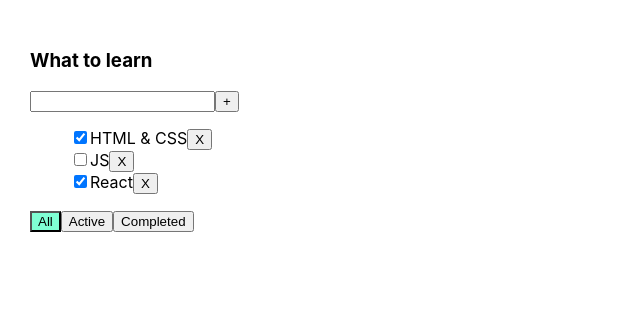
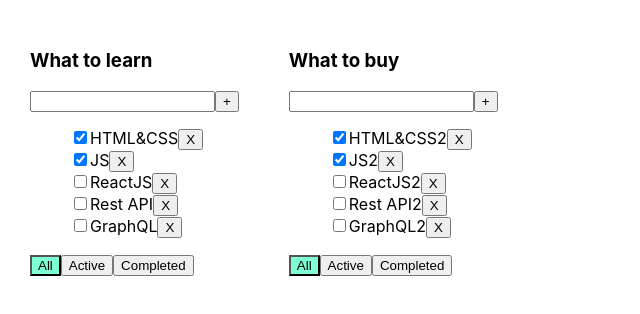
Before and after one commit to Vladislav-Nickolaevich/to-do-list, a React (Create React App) app: page / in a window 1280 px wide. Shown: the top 314 px of the page, without its empty margins (0-640 px from the left). Built offline with nearby package versions, Linux system fonts and the light colour scheme.

Commit message:
Created 2 independent Todolist, used deep copy of associative array, added key and new todoID for map, destructuring props in Todolist

```diff
--- a/src/App.tsx
+++ b/src/App.tsx
@@ -11,52 +11,79 @@
 
 export type FilterValuesType = 'all' | 'active' | 'completed'
 
+type TodolistsType = {
+    id: string
+    title: string
+    filter: FilterValuesType
+}
+
 function App() {
-    const todoListTitle: string = 'What to learn';
+    let todolistID1 = v1();
+    let todolistID2 = v1();
 
-    const [tasks, setTasks] = useState<Array<TaskType>>(
-        [
-            {id: v1(), title: 'HTML & CSS', isDone: true},
-            {id: v1(), title: 'JS', isDone: false},
-            {id: v1(), title: 'React', isDone: true}
-        ]
-    )
+    let [todolist, setTodolist] = useState<TodolistsType[]>([
+        {id: todolistID1, title: 'What to learn', filter: 'all'},
+        {id: todolistID2, title: 'What to buy', filter: 'all'},
+    ])
 
-    const [filter, setFilter] = useState<FilterValuesType>('all')
+    let [tasks, setTasks] = useState({
+        [todolistID1]: [
+            {id: v1(), title: "HTML&CSS", isDone: true},
+            {id: v1(), title: "JS", isDone: true},
+            {id: v1(), title: "ReactJS", isDone: false},
+            {id: v1(), title: "Rest API", isDone: false},
+            {id: v1(), title: "GraphQL", isDone: false},
+        ],
+        [todolistID2]: [
+            {id: v1(), title: "HTML&CSS2", isDone: true},
+            {id: v1(), title: "JS2", isDone: true},
+            {id: v1(), title: "ReactJS2", isDone: false},
+            {id: v1(), title: "Rest API2", isDone: false},
+            {id: v1(), title: "GraphQL2", isDone: false},
+        ],
+    })
 
-    const removeTask = (taskId: string) => {
-        const updatedTasks = tasks.filter(task => task.id !== taskId)
-        setTasks(updatedTasks)
+    const removeTask = (todolistId: string, taskId: string) => {
+        setTasks({...tasks, [todolistId]: tasks[todolistId].filter(el => el.id !== taskId)})
     }
 
-    const changeFilter = (nextFilterValue: FilterValuesType) => {
-        setFilter(nextFilterValue)
-    }
-    let tasksForRender: Array<TaskType> = [];
-    if (filter === 'all') {
-        tasksForRender = tasks
-    } else if (filter === 'active') {
-        tasksForRender = tasks.filter(task => task.isDone === false)
-    } else if (filter === 'completed') {
-        tasksForRender = tasks.filter(task => task.isDone === true)
+    const changeFilter = (todolistId: string, nextFilterValue: FilterValuesType) => {
+        setTodolist(todolist.map(el => el.id === todolistId ? {...el, filter: nextFilterValue} : el))
     }
 
-    const addTask = (title: string) => {
-        setTasks([{id: v1(), title, isDone: false}, ...tasks])
+
+    const addTask = (todolistId: string, title: string) => {
+        let newTask = {id: v1(), title, isDone: false}
+        setTasks({...tasks, [todolistId]: [newTask, ...tasks[todolistId]]})
     }
-    const changeTaskStatus = (id: string,value: boolean) => {
-        setTasks(tasks.map(el => el.id === id? {...el, isDone: value}: el))
+    const changeTaskStatus = (todolistId: string, id: string, value: boolean) => {
+        setTasks({...tasks, [todolistId]: tasks[todolistId].map(el => el.id === id ? {...el, isDone: value} : el)})
     }
     return (
         <div className="App">
-            <TodoList title={todoListTitle}
-                      tasks={tasksForRender}
-                      removeTask={removeTask}
-                      changeFilter={changeFilter}
-                      addTask={addTask}
-                      changeTaskStatus={changeTaskStatus}
-                      filter={filter}
-            />
+            {
+                todolist.map(todo => {
+                    let tasksForRender = tasks[todo.id];
+                    if (todo.filter === 'active') {
+                        tasksForRender = tasks[todo.id].filter(task => task.isDone === false)
+                    } else if (todo.filter === 'completed') {
+                        tasksForRender = tasks[todo.id].filter(task => task.isDone === true)
+                    }
+                    return (
+                        <TodoList
+                            key={todo.id}
+                            todolistId={todo.id}
+                            title={todo.title}
+                            tasks={tasksForRender}
+                            removeTask={removeTask}
+                            changeFilter={changeFilter}
+                            addTask={addTask}
+                            changeTaskStatus={changeTaskStatus}
+                            filter={todo.filter}
+                        />
+                    )
+                })
+            }
         </div>
     );
 }
--- a/src/TodoList.tsx
+++ b/src/TodoList.tsx
@@ -1,25 +1,25 @@
-import React, {ChangeEvent,KeyboardEvent, useState} from 'react';
+import React, {ChangeEvent, KeyboardEvent, useState} from 'react';
 import {FilterValuesType, TaskType} from "./App";
 
 
-
 type TodoListPropsType = {
+    todolistId: string
     title: string
     tasks: Array<TaskType>
-    removeTask: (taskId: string) => void
-    changeFilter: (nextFilterValue:FilterValuesType) => void
-    addTask: (value: string) => void
-    changeTaskStatus: (id: string,value: boolean) => void
+    removeTask: (todolistId: string, taskId: string) => void
+    changeFilter: (todolistId: string, nextFilterValue: FilterValuesType) => void
+    addTask: (todolistId: string, value: string) => void
+    changeTaskStatus: (todolistId: string, id: string, value: boolean) => void
     filter: FilterValuesType
 }
 
 const TodoList = (props: TodoListPropsType) => {
-
-    const tasksListsItems = props.tasks.map((task) => {
-        const onClickHandler = () => props.removeTask(task.id)
-        const onChangeHandler = (e:ChangeEvent<HTMLInputElement>) => {
+    const {todolistId, filter, changeFilter, title, changeTaskStatus, tasks, addTask, removeTask} = props
+    const tasksListsItems = tasks.map((task) => {
+        const onClickHandler = () => removeTask(todolistId, task.id)
+        const onChangeHandler = (e: ChangeEvent<HTMLInputElement>) => {
             let newIsDoneValue = e.currentTarget.checked
-            props.changeTaskStatus(task.id, newIsDoneValue)
+            changeTaskStatus(todolistId, task.id, newIsDoneValue)
         }
         return (
             <li key={task.id}>
@@ -34,17 +34,17 @@
     })
     const [value, setValue] = useState('')
     const [error, setError] = useState<string | null>(null)
-    const inputOnChangeHandler = (e:ChangeEvent<HTMLInputElement>) => {
+    const inputOnChangeHandler = (e: ChangeEvent<HTMLInputElement>) => {
         setValue(e.currentTarget.value)
     }
-    const onKeyDownInput = (e:KeyboardEvent<HTMLInputElement>) => {
-        if(e.key === 'Enter'){
+    const onKeyDownInput = (e: KeyboardEvent<HTMLInputElement>) => {
+        if (e.key === 'Enter') {
             onClickAdd()
         }
     }
     const onClickAdd = () => {
-        if(value.trim() !== ''){
-            props.addTask(value)
+        if (value.trim() !== '') {
+            addTask(todolistId, value)
             setValue('')
             setError(null)
         } else {
@@ -53,9 +53,9 @@
         }
 
     }
-    const allClickHandler = () => props.changeFilter('all')
-    const activeClickHandler = () => props.changeFilter('active')
-    const completedClickHandler = () => props.changeFilter('completed')
+    const allClickHandler = () => changeFilter(todolistId, 'all')
+    const activeClickHandler = () => changeFilter(todolistId, 'active')
+    const completedClickHandler = () => changeFilter(todolistId, 'completed')
     return (
         <div>
             <h3>{props.title}</h3>
@@ -64,7 +64,7 @@
                     value={value}
                     onChange={inputOnChangeHandler}
                     onKeyDown={onKeyDownInput}
-                    className={error? 'error': ''}
+                    className={error ? 'error' : ''}
                 />
                 <button onClick={onClickAdd}>+</button>
                 {error && <div className='error-message'>{error}</div>}
@@ -74,11 +74,14 @@
             </ul>
             <div>
                 <button onClick={allClickHandler}
-                        className={props.filter === 'all'?'active': ''}>All</button>
+                        className={filter === 'all' ? 'active' : ''}>All
+                </button>
                 <button onClick={activeClickHandler}
-                        className={props.filter === 'active'?'active': ''}>Active</button>
+                        className={filter === 'active' ? 'active' : ''}>Active
+                </button>
                 <button onClick={completedClickHandler}
-                        className={props.filter === 'completed'?'active': ''}>Completed</button>
+                        className={filter === 'completed' ? 'active' : ''}>Completed
+                </button>
             </div>
         </div>
     );
```
